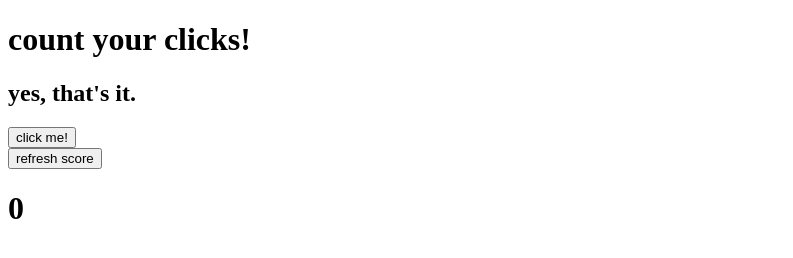
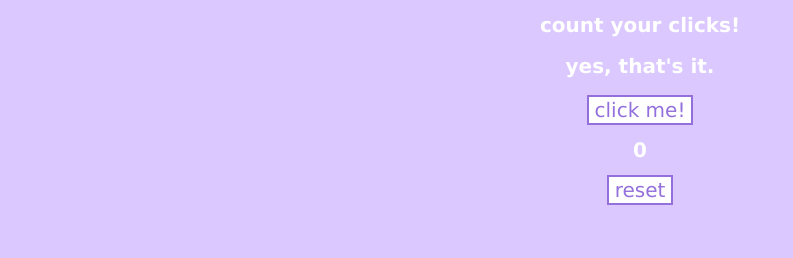
Before and after one commit to claireslee/bcalearn, a plain HTML site: page distraction/clickcounter.html in a window 1280 px wide. Shown: the whole page, without its empty margins (0-793 px from the left). Drawn offline with Linux system fonts and the light colour scheme.

Commit message:
click look better

```diff
--- a/distraction/clickcounter.html
+++ b/distraction/clickcounter.html
@@ -12,16 +12,15 @@
     <h1>count your clicks!</h1>
     <h2>yes, that's it.</h2>
     <div class='countButton'>
-        <button>click me!</button>
+        <button style="display:block; margin: 0 auto;">click me!</button>
     </div>
-    <div class='refreshButton'>
-        <button>refresh score</button>
-    </div>
-
-
 
     <div class='countNum'>
         <h1>0</h1>
+    </div>
+
+    <div class='refreshButton'>
+        <button style="display:block; margin: 0 auto;">reset</button>
     </div>
 
 
--- a/distraction/stylesheets/clickcounter.css
+++ b/distraction/stylesheets/clickcounter.css
@@ -1,6 +1,49 @@
-.countButton button:hover{
-background-color: mediumpurple;
+body {
+    background-color: rgb(218, 200, 254);
 }
-.refreshButton button:hover{
+
+h1 {
+    color: white;
+    text-align: center;
+    font-family: verdana;
+    font-size: 20px;
+}
+
+h2 {
+    color: white;
+    text-align: center;
+    font-family: verdana;
+    font-size: 20px;
+}
+
+.countButton button:hover {
     background-color: mediumpurple;
-    }
+}
+
+.refreshButton button:hover {
+    background-color: mediumpurple;
+}
+
+.countButton button {
+    background-color: white;
+    color: mediumpurple;
+    border: 2px solid mediumpurple;
+    text-align: center;
+    font-family: verdana;
+    font-size: 20px;
+
+}
+
+/* Green */
+
+.refreshButton button {
+    background-color: white;
+    color: mediumpurple;
+    border: 2px solid mediumpurple;
+    text-align: center;
+    font-family: verdana;
+    font-size: 20px;
+    align: center;
+}
+
+/* Green */
```
